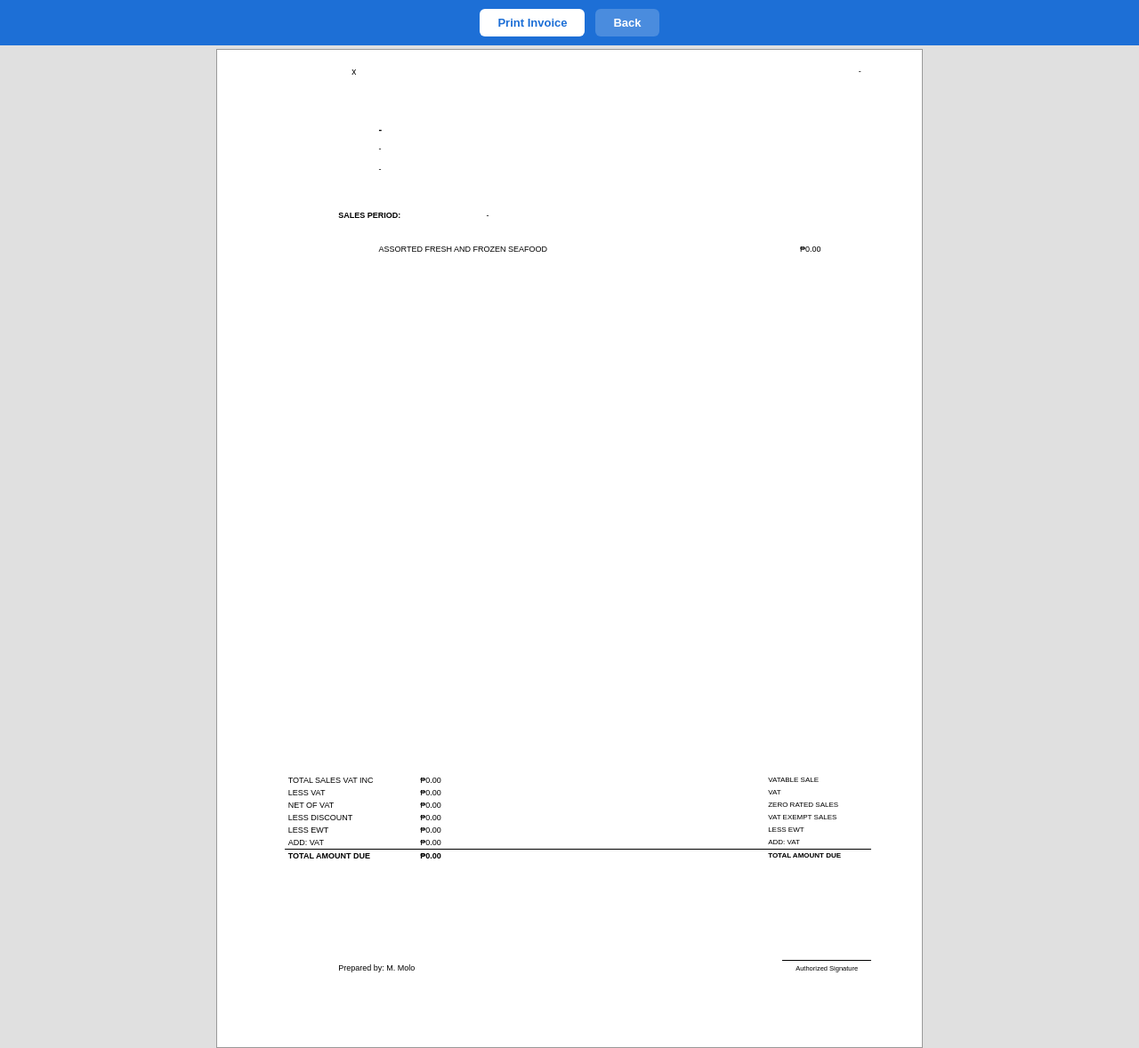
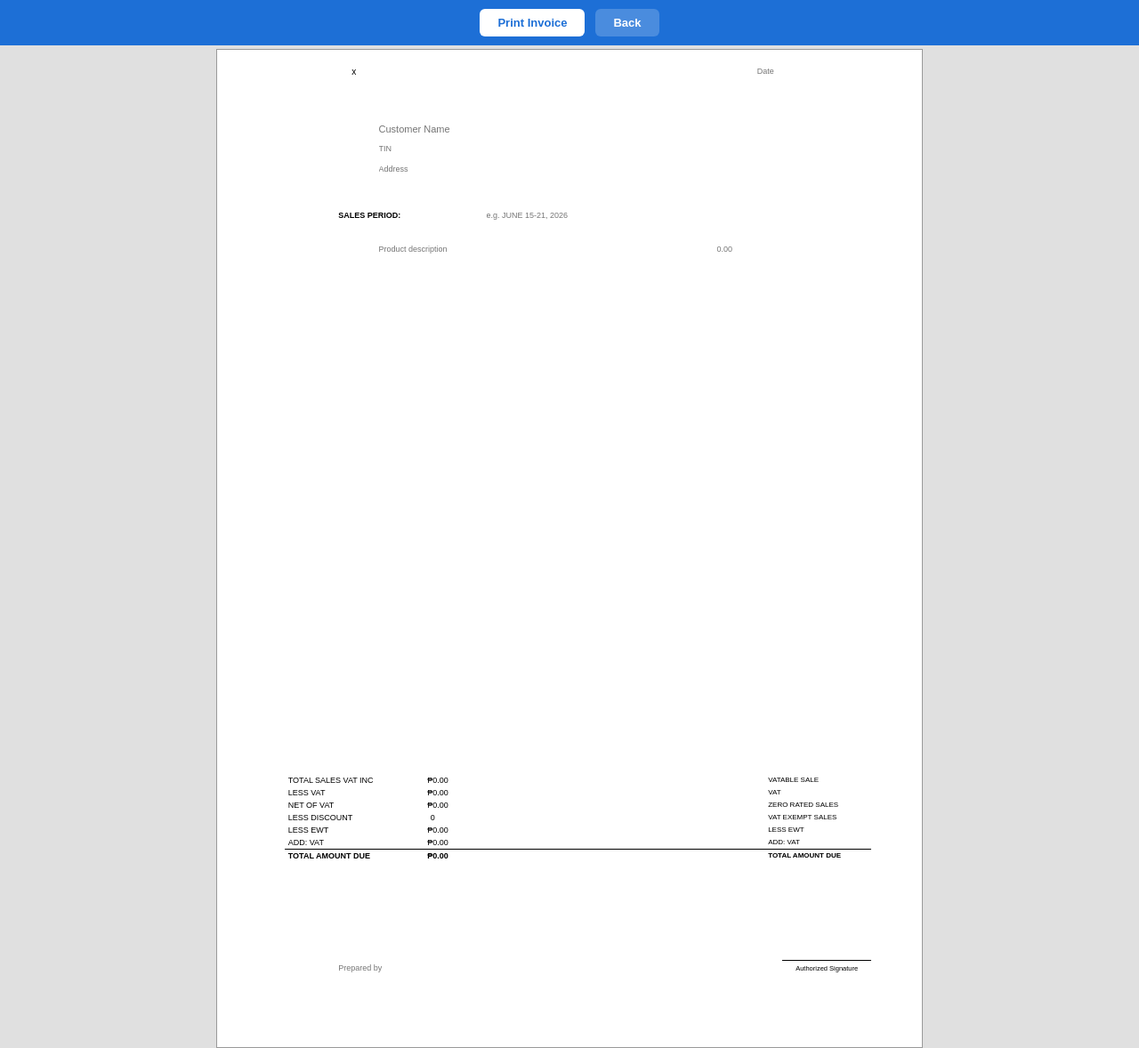
Before and after one commit to codencire-netizen/SATC-Accounting, a website: page invoice-print.html in a window 1280 px wide. Shown: the whole page at 89% size. Drawn offline with Linux system fonts and the light colour scheme.

Commit message:
Make invoice print page editable with Excel-style layout

```diff
--- a/invoice-print.html
+++ b/invoice-print.html
@@ -14,11 +14,10 @@
     .print-bar .btn-print { background: #fff; color: #1d6fd6; }
     .print-bar .btn-back { background: rgba(255,255,255,.2); color: #fff; }
     body { padding-top: 55px; }
-    .si-sheet {
-      width: 210mm; height: 297mm; margin: 0 auto; padding: 0;
-      background: #fff; border: 1px solid #999; position: relative; overflow: hidden;
-    }
+    .si-sheet { width: 210mm; min-height: 297mm; margin: 0 auto; padding: 0; background: #fff; border: 1px solid #999; position: relative; overflow: hidden; }
     .si-cell { position: absolute; font-size: 9px; line-height: 1.2; }
+    .si-input { background: transparent; border: none; font-size: inherit; font-family: inherit; width: 100%; color: #000; outline: none; padding: 0; }
+    .si-input:focus { background: #ffffcc; }
     .si-mark { top: 5mm; left: 40mm; font-size: 10px; }
     .si-date { top: 5mm; right: 18mm; font-size: 9px; }
     .si-customer { top: 22mm; left: 48mm; font-size: 11px; font-weight: bold; }
@@ -39,9 +38,9 @@
     .si-signature { position: absolute; bottom: 22mm; right: 15mm; text-align: center; }
     .si-signature .sig-line { border-top: 1px solid #000; width: 100px; margin-top: 25px; padding-top: 3px; font-size: 8px; }
     @media print {
-      body { background: #fff; padding: 0; }
       .print-bar { display: none !important; }
-      .si-sheet { border: none; box-shadow: none; width: 100%; height: auto; }
+      .si-sheet { border: none; box-shadow: none; width: 100%; }
+      .si-input { background: transparent !important; border: none !important; }
     }
   </style>
 </head>
@@ -51,62 +50,27 @@
     <button class="btn-back" onclick="history.back()">Back</button>
   </div>
   <div class="si-sheet">
-    <div class="si-cell si-mark" id="siMark">x</div>
-    <div class="si-cell si-date" id="siDate">-</div>
-    <div class="si-cell si-customer" id="siCustomer">-</div>
-    <div class="si-cell si-tin" id="siTin">-</div>
-    <div class="si-cell si-address" id="siAddress">-</div>
+    <div class="si-cell si-mark">x</div>
+    <div class="si-cell si-date"><input class="si-input" id="siDate" placeholder="Date"></div>
+    <div class="si-cell si-customer"><input class="si-input" id="siCustomer" placeholder="Customer Name"></div>
+    <div class="si-cell si-tin"><input class="si-input" id="siTin" placeholder="TIN"></div>
+    <div class="si-cell si-address"><input class="si-input" id="siAddress" placeholder="Address"></div>
     <div class="si-cell si-period-label">SALES PERIOD:</div>
-    <div class="si-cell si-period-value" id="siPeriod">-</div>
-    <div class="si-cell si-product" id="siProduct">ASSORTED FRESH AND FROZEN SEAFOOD</div>
-    <div class="si-cell si-amount" id="siAmount">-</div>
+    <div class="si-cell si-period-value"><input class="si-input" id="siPeriod" placeholder="e.g. JUNE 15-21, 2026"></div>
+    <div class="si-cell si-product"><input class="si-input" id="siProduct" placeholder="Product description"></div>
+    <div class="si-cell si-amount"><input class="si-input" id="siAmount" type="number" step="0.01" placeholder="0.00" oninput="calcTotals()"></div>
     <div class="si-totals">
       <table>
-        <tr>
-          <td class="label" id="siTotalVatIncLabel">TOTAL SALES VAT INC</td>
-          <td class="value" id="siTotalVatInc">-</td>
-          <td></td>
-          <td class="cat">VATABLE SALE</td>
-        </tr>
-        <tr>
-          <td class="label">LESS VAT</td>
-          <td class="value" id="siLessVat">-</td>
-          <td></td>
-          <td class="cat">VAT</td>
-        </tr>
-        <tr>
-          <td class="label">NET OF VAT</td>
-          <td class="value" id="siNetVat">-</td>
-          <td></td>
-          <td class="cat">ZERO RATED SALES</td>
-        </tr>
-        <tr>
-          <td class="label">LESS DISCOUNT</td>
-          <td class="value" id="siDiscount">-</td>
-          <td></td>
-          <td class="cat">VAT EXEMPT SALES</td>
-        </tr>
-        <tr>
-          <td class="label">LESS EWT</td>
-          <td class="value" id="siEwt">-</td>
-          <td></td>
-          <td class="cat">LESS EWT</td>
-        </tr>
-        <tr>
-          <td class="label">ADD: VAT</td>
-          <td class="value" id="siAddVat">-</td>
-          <td></td>
-          <td class="cat">ADD: VAT</td>
-        </tr>
-        <tr class="total-row">
-          <td class="label">TOTAL AMOUNT DUE</td>
-          <td class="value" id="siTotalDue">-</td>
-          <td></td>
-          <td class="cat">TOTAL AMOUNT DUE</td>
-        </tr>
+        <tr><td class="label">TOTAL SALES VAT INC</td><td class="value" id="siTotalVatInc">-</td><td></td><td class="cat">VATABLE SALE</td></tr>
+        <tr><td class="label">LESS VAT</td><td class="value" id="siLessVat">-</td><td></td><td class="cat">VAT</td></tr>
+        <tr><td class="label">NET OF VAT</td><td class="value" id="siNetVat">-</td><td></td><td class="cat">ZERO RATED SALES</td></tr>
+        <tr><td class="label">LESS DISCOUNT</td><td class="value"><input class="si-input" id="siDiscount" type="number" step="0.01" value="0" oninput="calcTotals()" style="text-align:right;width:70px;"></td><td></td><td class="cat">VAT EXEMPT SALES</td></tr>
+        <tr><td class="label">LESS EWT</td><td class="value" id="siEwt">-</td><td></td><td class="cat">LESS EWT</td></tr>
+        <tr><td class="label">ADD: VAT</td><td class="value" id="siAddVat">-</td><td></td><td class="cat">ADD: VAT</td></tr>
+        <tr class="total-row"><td class="label">TOTAL AMOUNT DUE</td><td class="value" id="siTotalDue">-</td><td></td><td class="cat">TOTAL AMOUNT DUE</td></tr>
       </table>
     </div>
-    <div class="si-cell si-prepared">Prepared by: <span id="siPreparedBy">-</span></div>
+    <div class="si-cell si-prepared"><input class="si-input" id="siPreparedBy" placeholder="Prepared by"></div>
     <div class="si-cell si-signature">
       <div class="sig-line"></div>
       <small>Authorized Signature</small>
@@ -115,35 +79,32 @@
   <script>
     const p = new URLSearchParams(window.location.search);
     const fmt = (v) => '₱' + Number(v || 0).toLocaleString('en-PH', {minimumFractionDigits: 2, maximumFractionDigits: 2});
+    document.getElementById('siCustomer').value = p.get('customer') || '';
+    document.getElementById('siTin').value = p.get('tin') || '';
+    document.getElementById('siAddress').value = p.get('address') || '';
+    document.getElementById('siPeriod').value = p.get('period') || '';
+    document.getElementById('siProduct').value = p.get('description') || '';
+    document.getElementById('siAmount').value = p.get('gross') || '';
+    document.getElementById('siDiscount').value = p.get('discount') || '0';
+    document.getElementById('siPreparedBy').value = p.get('preparedBy') || '';
     const dateVal = p.get('date');
-    let dateStr = '-';
-    if (dateVal) { const d = new Date(dateVal); dateStr = d.toLocaleDateString('en-PH', {year:'numeric',month:'long',day:'2-digit'}); }
-    document.getElementById('siDate').textContent = dateStr;
-    document.getElementById('siCustomer').textContent = ' ' + (p.get('customer') || '-');
-    document.getElementById('siTin').textContent = ' ' + (p.get('tin') || '-');
-    document.getElementById('siAddress').textContent = ' ' + (p.get('address') || '-');
-    document.getElementById('siPeriod').textContent = p.get('period') || '-';
-    document.getElementById('siProduct').textContent = p.get('description') || 'ASSORTED FRESH AND FROZEN SEAFOOD';
-    const gross = parseFloat(p.get('gross') || 0);
-    const freight = parseFloat(p.get('freight') || 0);
-    const returns = parseFloat(p.get('returns') || 0);
-    const ewt = parseFloat(p.get('ewt') || 0);
-    const discount = parseFloat(p.get('discount') || 0);
-    const totalVatInc = gross + freight;
+    if (dateVal) { const d = new Date(dateVal); document.getElementById('siDate').value = d.toLocaleDateString('en-PH', {year:'numeric',month:'long',day:'2-digit'}); }
+    calcTotals();
+    function calcTotals() {
+      const gross = parseFloat(document.getElementById('siAmount').value || 0);
+      const discount = parseFloat(document.getElementById('siDiscount').value || 0);
+      const totalVatInc = gross;
       const lessVat = totalVatInc / 1.12 * 0.12;
       const netVat = totalVatInc - lessVat;
-    const lessEwt = ewt;
       const addVat = lessVat;
-    const totalDue = netVat - discount - lessEwt + addVat;
-    document.getElementById('siAmount').textContent = fmt(gross);
+      const totalDue = netVat - discount + addVat;
       document.getElementById('siTotalVatInc').textContent = fmt(totalVatInc);
       document.getElementById('siLessVat').textContent = fmt(lessVat);
       document.getElementById('siNetVat').textContent = fmt(netVat);
-    document.getElementById('siDiscount').textContent = fmt(discount);
-    document.getElementById('siEwt').textContent = fmt(lessEwt);
+      document.getElementById('siEwt').textContent = fmt(0);
       document.getElementById('siAddVat').textContent = fmt(addVat);
       document.getElementById('siTotalDue').textContent = fmt(totalDue);
-    document.getElementById('siPreparedBy').textContent = p.get('preparedBy') || 'M. Molo';
+    }
   </script>
 </body>
 </html>
```
Lines whose indentation alone changed are shown as unchanged.
